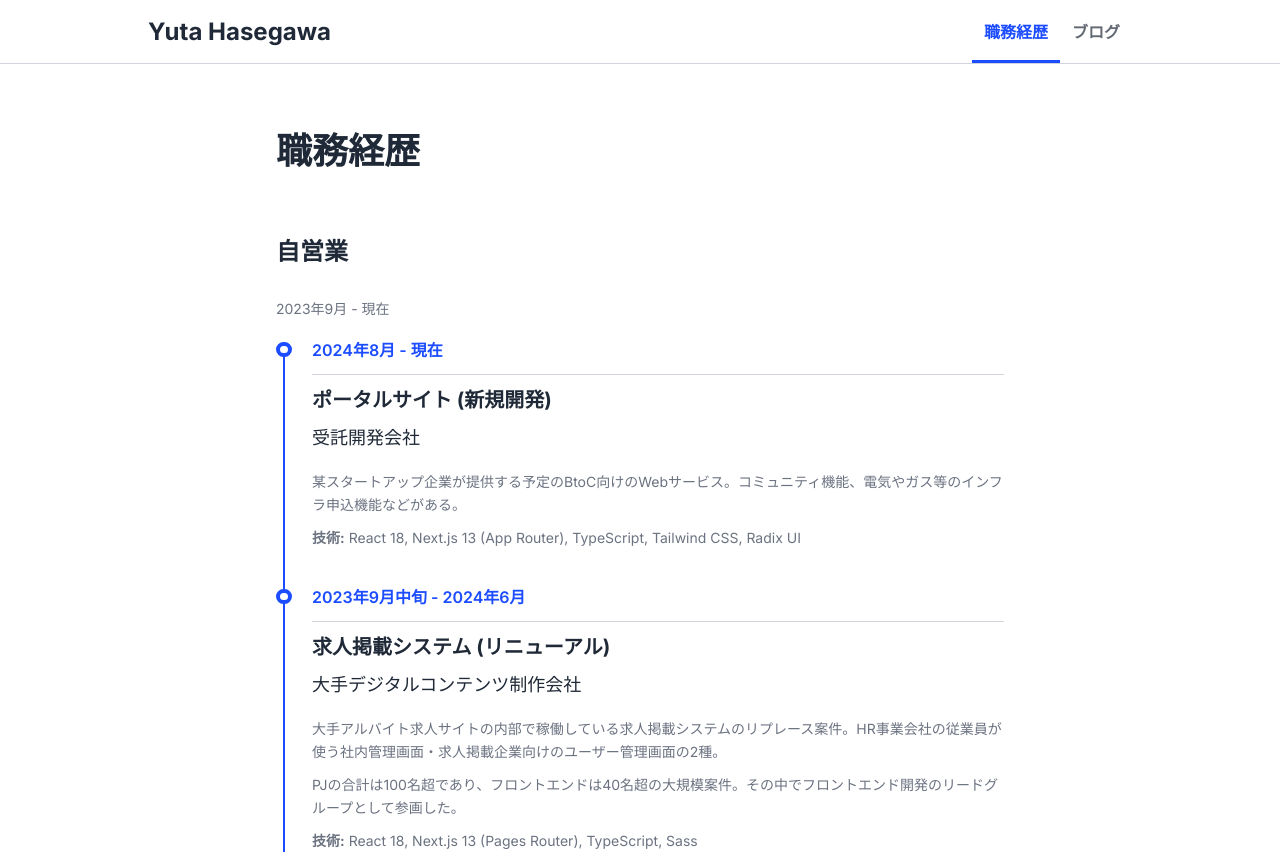
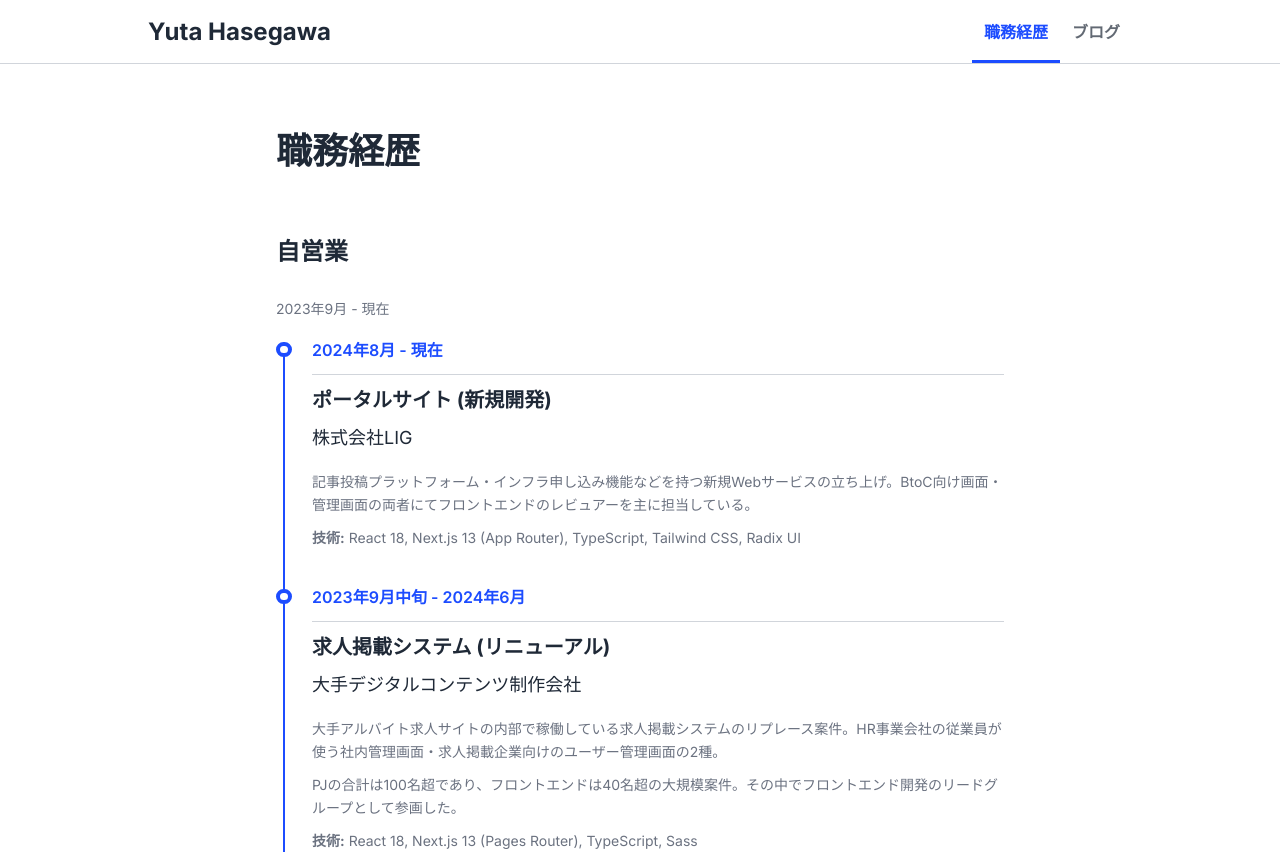
Before and after one commit to yha-1228/portfolio, a Next.js app: page /experience in a window 1280 px wide. Shown: the top 854 px of the page. Built offline with nearby package versions, Linux system fonts and the light colour scheme.

Commit message:
feat: 職務経歴更新

```diff
--- a/src/data/experience.tsx
+++ b/src/data/experience.tsx
@@ -19,11 +19,11 @@ export const experiencesOverviewItems: ExperiencesOverviewItem[] = [
       {
         kikan: "2024年8月 - 現在",
         title: "ポータルサイト (新規開発)",
-        projectCompanyName: "受託開発会社",
+        projectCompanyName: "株式会社LIG",
         description: (
           <>
             <p>
-              某スタートアップ企業が提供する予定のBtoC向けのWebサービス。コミュニティ機能、電気やガス等のインフラ申込機能などがある。
+              記事投稿プラットフォーム・インフラ申し込み機能などを持つ新規Webサービスの立ち上げ。BtoC向け画面・管理画面の両者にてフロントエンドのレビュアーを主に担当している。
             </p>
             <p>
               <b>技術:</b> React 18, Next.js 13 (App Router), TypeScript,
```
